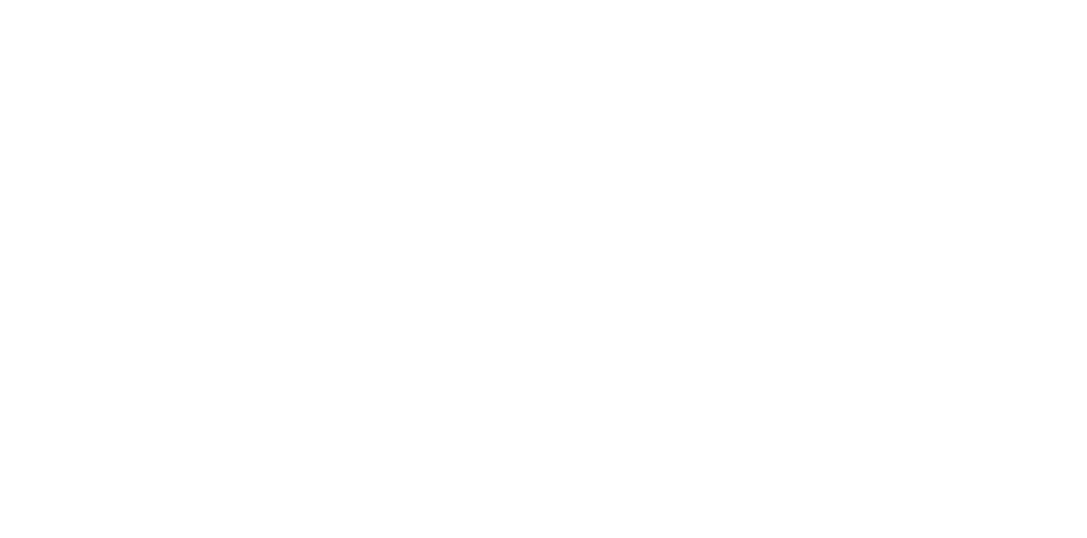
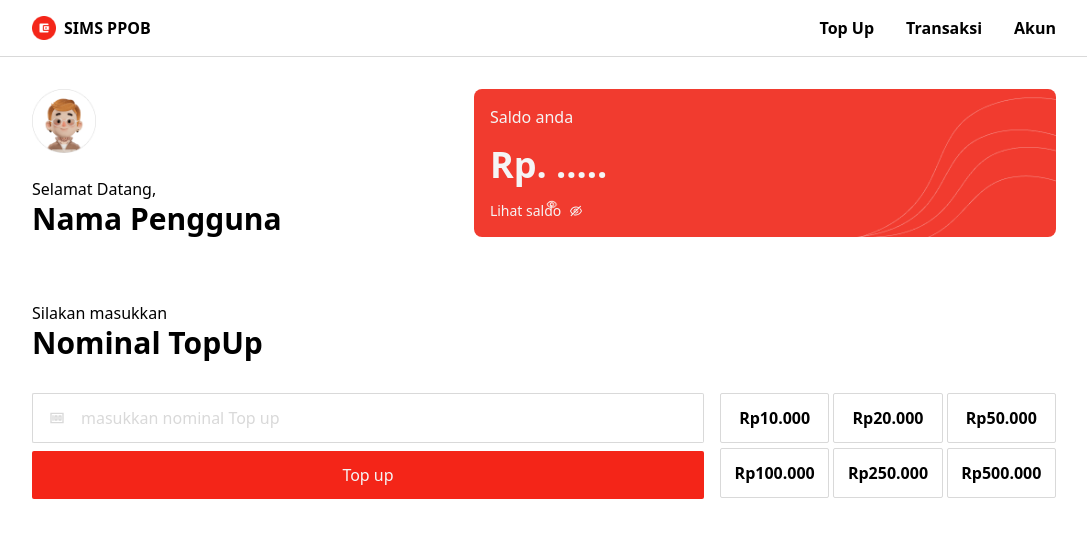
Before and after one commit to dhanakbar/sims-ppob-maulana, a React (Create React App) app: page /topup in a window 1280 px wide. Before the commit this address had no page. Shown: the top 538 px of the page, without its empty margins (96-1183 px from the left). Built offline with nearby package versions, Linux system fonts and the light colour scheme.

Commit message:
create: topup page

```diff
--- a/package.json
+++ b/package.json
@@ -13,6 +13,7 @@
     "react-icons": "^4.10.1",
     "react-router-dom": "^6.15.0",
     "react-scripts": "5.0.1",
+    "swiper": "^10.2.0",
     "web-vitals": "^2.1.4"
   },
   "scripts": {
--- a/src/App.js
+++ b/src/App.js
@@ -3,6 +3,7 @@ import { BrowserRouter, Route, Routes } from "react-router-dom";
 import Login from "./pages/login";
 import Register from "./pages/register";
 import Home from "./pages/home";
+import TopUp from "./pages/topup";
 
 function App() {
   return (
@@ -11,6 +12,7 @@ function App() {
         <Route path="/" element={<Home />} />
         <Route path="/login" element={<Login />} />
         <Route path="/register" element={<Register />} />
+        <Route path="/topup" element={<TopUp />} />
       </Routes>
     </BrowserRouter>
   );
--- /dev/null
+++ b/src/components/balance/index.js
@@ -0,0 +1,44 @@
+import React, { useState } from "react";
+import { AiOutlineEye, AiOutlineEyeInvisible } from "react-icons/ai";
+
+const Balance = ({ username, balance }) => {
+  const [isShowBalance, setIsShowBalance] = useState(false);
+
+  const onShowBalance = () => {
+    setIsShowBalance(!isShowBalance);
+  };
+
+  return (
+    <section className="w-full flex flex-col md:flex-row py-8 gap-4">
+      <div className="flex flex-col justify-between w-3/4">
+        <img
+          src="/assets/icons/profil_foto.png"
+          width={64}
+          height={64}
+          alt=""
+        />
+        <div>
+          <h4>Selamat Datang,</h4>
+          <h1 className="text-3xl font-semibold">{username}</h1>
+        </div>
+      </div>
+      <div
+        className="p-4 rounded-lg w-full h-full bg-primary-color text-white-color flex flex-col gap-4 bg-no-repeat bg-center bg-cover"
+        style={{
+          backgroundImage: "url('/assets/images/background_saldo.png')",
+        }}
+      >
+        <p>Saldo anda</p>
+        <h1 className="text-4xl font-semibold">
+          Rp. {isShowBalance ? <span>{balance}</span> : <span>.....</span>}
+        </h1>
+        <p className="flex items-center gap-2 text-sm" onClick={onShowBalance}>
+          Lihat saldo{" "}
+          {isShowBalance ? <AiOutlineEye /> : <AiOutlineEyeInvisible />}
+        </p>
+      </div>
+    </section>
+  );
+};
+
+export default Balance;
--- a/src/components/layout/index.js
+++ b/src/components/layout/index.js
@@ -5,7 +5,7 @@ const Layout = ({ children }) => {
   return (
     <>
       <Navbar />
-      <div className="px-32 py-4">{children}</div>
+      <div className="px-8 md:px-32">{children}</div>
     </>
   );
 };
--- a/src/components/navbar/index.js
+++ b/src/components/navbar/index.js
@@ -1,15 +1,20 @@
 import React from "react";
+import { Link } from "react-router-dom";
 
 const Navbar = () => {
   return (
     <nav className="w-full">
-      <div className="w-full flex justify-between px-32 border-b border-gray-color py-4">
-        <div className="flex gap-2">
-          <img src="/assets/icons/logo.png" width={24} height={24} alt="" />
-          <p className="font-semibold">SIMS PPOB</p>
-        </div>
+      <div className="w-full flex justify-between px-8 md:px-32 border-b border-gray-color py-4">
+        <Link to={"/"}>
+          <div className="flex gap-2">
+            <img src="/assets/icons/logo.png" width={24} height={24} alt="" />
+            <p className="font-semibold">SIMS PPOB</p>
+          </div>
+        </Link>
         <ul className="flex gap-8 font-semibold">
-          <li>Top Up</li>
+          <li>
+            <Link to={"/topup"}>Top Up</Link>
+          </li>
           <li>Transaksi</li>
           <li>Akun</li>
         </ul>
--- a/src/pages/home/index.js
+++ b/src/pages/home/index.js
@@ -1,12 +1,12 @@
-import React, { useState } from "react";
-import { Link } from "react-router-dom";
+import React from "react";
 import Layout from "../../components/layout";
 import { Helmet } from "react-helmet";
-import { AiOutlineEye, AiOutlineEyeInvisible } from "react-icons/ai";
+import { Swiper, SwiperSlide } from "swiper/react";
+
+import "swiper/css";
+import Balance from "../../components/balance";
 
 const Home = () => {
-  const [isShowBalance, setIsShowBalance] = useState(false);
-
   const servicesMenu = [
     {
       label: "PPB",
@@ -70,9 +70,13 @@ const Home = () => {
     },
   ];
 
-  const onShowBalance = () => {
-    setIsShowBalance(!isShowBalance);
-  };
+  const banners = [
+    "/assets/images/banner_1.png",
+    "/assets/images/banner_2.png",
+    "/assets/images/banner_3.png",
+    "/assets/images/banner_4.png",
+    "/assets/images/banner_5.png",
+  ];
 
   return (
     <>
@@ -80,41 +84,11 @@ const Home = () => {
         <title>Dashboard</title>
       </Helmet>
       <Layout>
-        <section className="w-full flex">
-          <div className="flex flex-col justify-between w-3/4">
-            <img
-              src="/assets/icons/profil_foto.png"
-              width={64}
-              height={64}
-              alt=""
-            />
-            <div>
-              <h4>Selamat Datang,</h4>
-              <h1 className="text-3xl font-semibold">Nama Pengguna</h1>
-            </div>
-          </div>
+        <Balance username={"Nama Pengguna"} balance={"2000000"} />
+        <section className="w-full md:py-8">
           <div
-            className="p-4 rounded-lg w-full h-full bg-primary-color text-white-color flex flex-col gap-4 bg-no-repeat bg-center bg-cover"
-            style={{
-              backgroundImage: "url('/assets/images/background_saldo.png')",
-            }}
+            className={`w-full grid grid-cols-4 sm:grid-cols-4 md:grid-cols-8 xl:grid-cols-12 place-items-center gap-4 md:gap-12`}
           >
-            <p>Saldo anda</p>
-            <h1 className="text-4xl font-semibold">
-              Rp.{" "}
-              {isShowBalance ? <span>200.000.000</span> : <span>.....</span>}
-            </h1>
-            <p
-              className="flex items-center gap-2 text-sm"
-              onClick={onShowBalance}
-            >
-              Lihat saldo{" "}
-              {isShowBalance ? <AiOutlineEye /> : <AiOutlineEyeInvisible />}
-            </p>
-          </div>
-        </section>
-        <section className="w-full mt-8">
-          <div className={`w-full grid grid-cols-12 place-items-center gap-12`}>
             {servicesMenu.map((e, index) => {
               return (
                 <div
@@ -128,6 +102,39 @@ const Home = () => {
             })}
           </div>
         </section>
+        <section className="w-full py-8">
+          <h4 className="font-semibold text-sm">Temukan promo menarik</h4>
+          <div className="py-4">
+            <Swiper
+              breakpoints={{
+                320: {
+                  slidesPerView: 1,
+                  spaceBetween: 8,
+                },
+                768: {
+                  slidesPerView: 2,
+                  spaceBetween: 8,
+                },
+                1200: {
+                  slidesPerView: 3,
+                  spaceBetween: 24,
+                },
+                1440: {
+                  slidesPerView: 4,
+                  spaceBetween: 32,
+                },
+              }}
+            >
+              {banners.map((e, idx) => {
+                return (
+                  <SwiperSlide key={idx}>
+                    <img className="w-full" src={e} alt="" />
+                  </SwiperSlide>
+                );
+              })}
+            </Swiper>
+          </div>
+        </section>
       </Layout>
     </>
   );
--- /dev/null
+++ b/src/pages/topup/index.js
@@ -0,0 +1,140 @@
+import React from "react";
+import { Helmet } from "react-helmet";
+import Layout from "../../components/layout";
+import Balance from "../../components/balance";
+import { useForm } from "react-hook-form";
+import { MdOutlineMoney } from "react-icons/md";
+
+const TopUp = () => {
+  const {
+    register,
+    handleSubmit,
+    watch,
+    // formState: { errors },
+  } = useForm();
+
+  const onSubmitTopup = (data) => {
+    console.log(data);
+  };
+  return (
+    <>
+      <Helmet>
+        <title>Dashboard</title>
+      </Helmet>
+      <Layout>
+        <Balance username={"Nama Pengguna"} balance={"2000000"} />
+        <section className="w-full md:py-8">
+          <div>
+            <h4>Silakan masukkan</h4>
+            <h1 className="text-3xl font-semibold">Nominal TopUp</h1>
+          </div>
+          <form
+            className="py-8 flex gap-4 w-full"
+            onSubmit={handleSubmit(onSubmitTopup)}
+          >
+            <div className="flex flex-col gap-2 w-full">
+              <div className="flex w-full">
+                <div className="h-full border border-gray-color px-4 py-4 border-r-0 rounded-sm rounded-r-none">
+                  <MdOutlineMoney className="text-gray-color" />
+                </div>
+                <input
+                  className="border active:bg-none border-gray-color border-gray-200 rounded-l-none rounded-sm border-l-0 placeholder:text-gray-color w-full"
+                  placeholder="masukkan nominal Top up"
+                  type="number"
+                  {...register("nominal", {
+                    required: true,
+                    min: 10000,
+                    max: 1000000,
+                    value: watch("fast_nominal"),
+                  })}
+                />
+              </div>
+              <button
+                className="w-full py-3 bg-primary-color text-white-color rounded-sm"
+                type="submit"
+              >
+                Top up
+              </button>
+            </div>
+            <div className="grid grid-cols-3 w-2/4 gap-1">
+              <label className="inline-flex items-center border border-gray-color rounded-sm h-fit w-full py-1 text-center">
+                <input
+                  type="radio"
+                  className="hidden"
+                  {...register("fast_nominal", {
+                    value: 10000,
+                  })}
+                />
+                <button className="bg-blue-500 hover:bg-blue-600 text-white font-semibold py-2 text-center w-full rounded-full focus:outline-none focus:ring focus:border-blue-300 active:bg-blue-700">
+                  Rp10.000
+                </button>
+              </label>
+              <label className="inline-flex items-center border border-gray-color rounded-sm h-fit w-full py-1 text-center">
+                <input
+                  type="radio"
+                  className="hidden"
+                  {...register("fast_nominal", {
+                    value: 20000,
+                  })}
+                />
+                <button className="bg-blue-500 hover:bg-blue-600 text-white font-semibold py-2 text-center w-full rounded-full focus:outline-none focus:ring focus:border-blue-300 active:bg-blue-700">
+                  Rp20.000
+                </button>
+              </label>
+              <label className="inline-flex items-center border border-gray-color rounded-sm h-fit w-full py-1 text-center">
+                <input
+                  type="radio"
+                  className="hidden"
+                  {...register("fast_nominal", {
+                    value: 50000,
+                  })}
+                />
+                <button className="bg-blue-500 hover:bg-blue-600 text-white font-semibold py-2 text-center w-full rounded-full focus:outline-none focus:ring focus:border-blue-300 active:bg-blue-700">
+                  Rp50.000
+                </button>
+              </label>
+              <label className="inline-flex items-center border border-gray-color rounded-sm h-fit w-full py-1 text-center">
+                <input
+                  type="radio"
+                  className="hidden"
+                  {...register("fast_nominal", {
+                    value: 100000,
+                  })}
+                />
+                <button className="bg-blue-500 hover:bg-blue-600 text-white font-semibold py-2 text-center w-full rounded-full focus:outline-none focus:ring focus:border-blue-300 active:bg-blue-700">
+                  Rp100.000
+                </button>
+              </label>
+              <label className="inline-flex items-center border border-gray-color rounded-sm h-fit w-full py-1 text-center">
+                <input
+                  type="radio"
+                  className="hidden"
+                  {...register("fast_nominal", {
+                    value: 250000,
+                  })}
+                />
+                <button className="bg-blue-500 hover:bg-blue-600 text-white font-semibold py-2 text-center w-full rounded-full focus:outline-none focus:ring focus:border-blue-300 active:bg-blue-700">
+                  Rp250.000
+                </button>
+              </label>
+              <label className="inline-flex items-center border border-gray-color rounded-sm h-fit w-full py-1 text-center">
+                <input
+                  type="radio"
+                  className="hidden"
+                  {...register("fast_nominal", {
+                    value: 500000,
+                  })}
+                />
+                <button className="bg-blue-500 hover:bg-blue-600 text-white font-semibold py-2 text-center w-full rounded-full focus:outline-none focus:ring focus:border-blue-300 active:bg-blue-700">
+                  Rp500.000
+                </button>
+              </label>
+            </div>
+          </form>
+        </section>
+      </Layout>
+    </>
+  );
+};
+
+export default TopUp;
```
Also changed, not shown: 2 other files (tests, documents, lock files or other folders).
